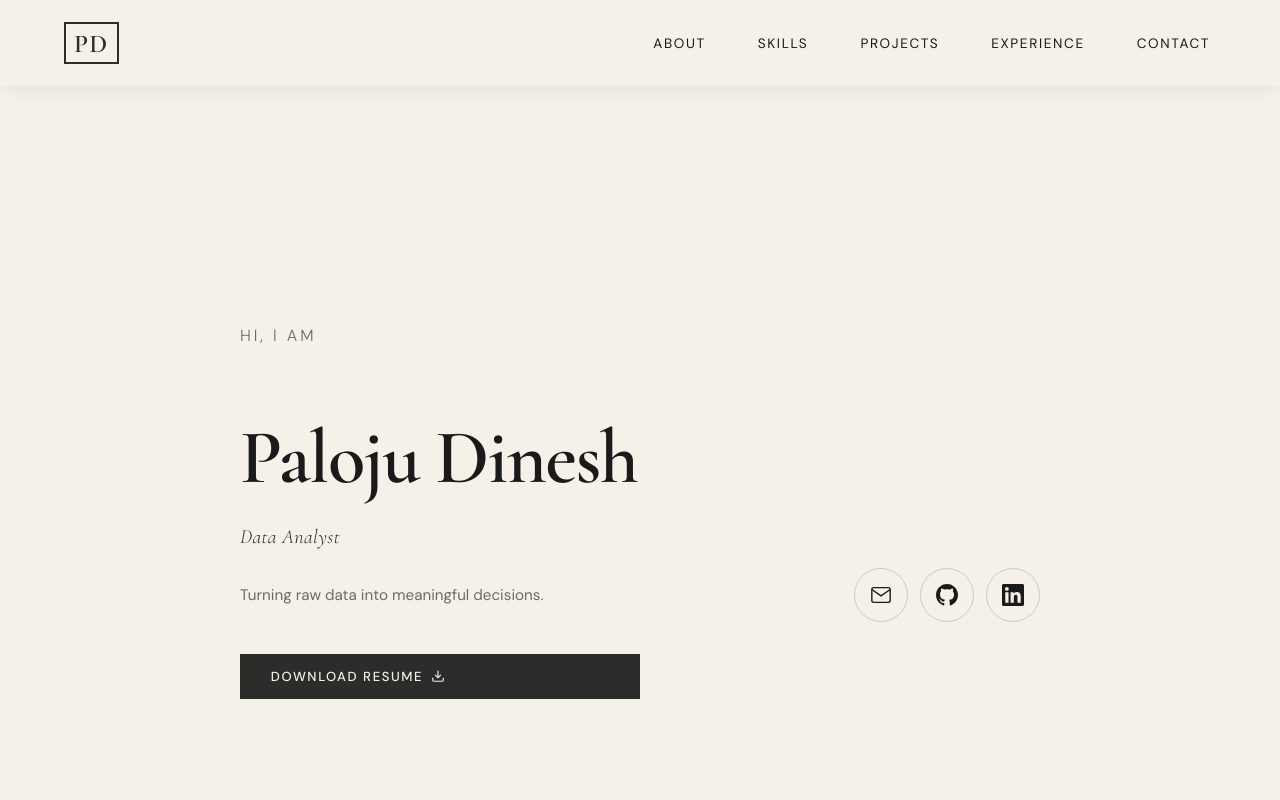
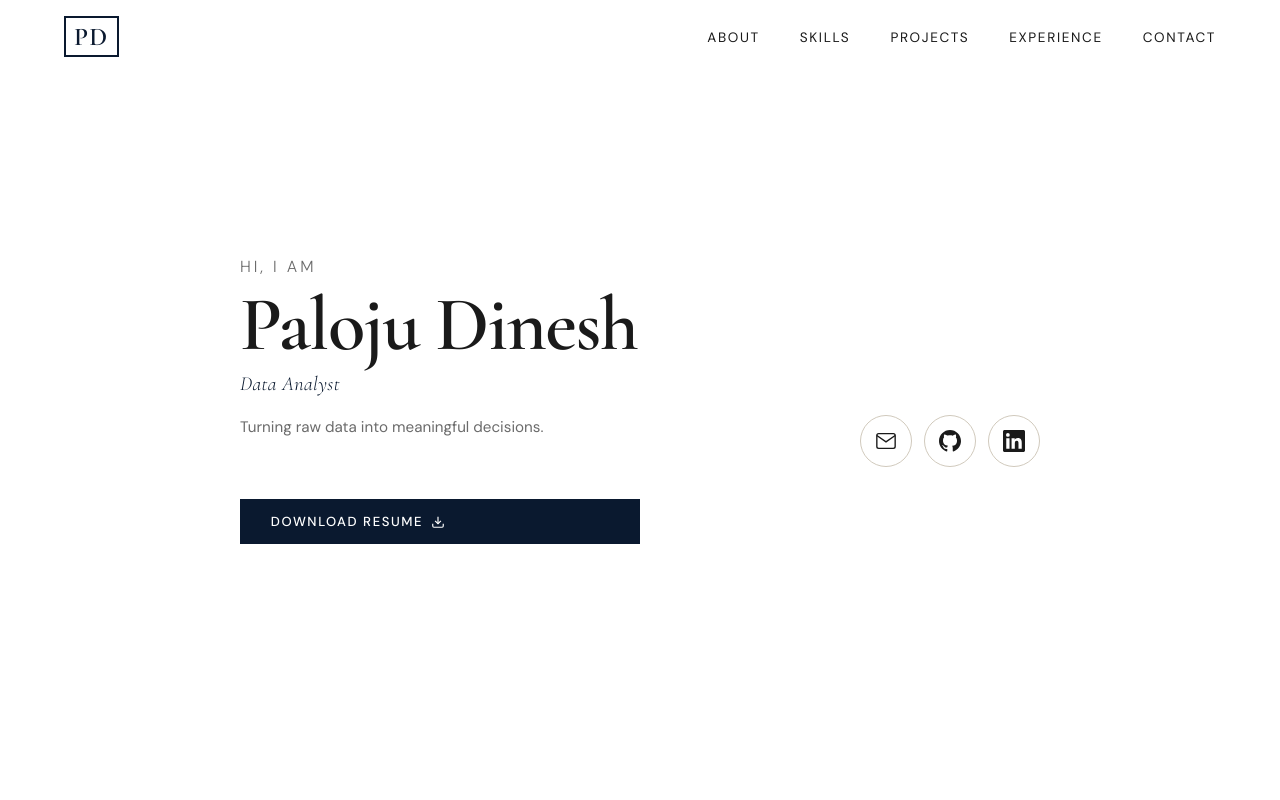
Before and after one commit to Dinesh393/dinesh-paloju-portfolio, a React (Vite) app: page / in a window 1280 px wide. Shown: the top 800 px of the page. Built offline with nearby package versions, Linux system fonts and the light colour scheme.

Commit message:
Updated bg colors

```diff
--- a/src/components/About.module.css
+++ b/src/components/About.module.css
@@ -1,3 +1,8 @@
+* {
+  margin: 0;
+  padding: 0;
+  box-sizing: border-box;
+}
 .about {
   background: var(--green);
   padding: 7rem 8%;
--- a/src/components/Navbar.module.css
+++ b/src/components/Navbar.module.css
@@ -139,3 +139,17 @@
     opacity: 0.7;
   }
 }
+
+nav,
+.navbar,
+header {
+  background: #FFFFFF;
+  border-bottom: none;
+  box-shadow: none;
+}
+
+nav.scrolled {
+  background: var(--offwhite);
+  box-shadow: none;
+  border-bottom: none;
+}
--- a/src/styles/globals.css
+++ b/src/styles/globals.css
@@ -12,12 +12,12 @@ body::-webkit-scrollbar {
 }
 
 :root {
-  --green: #2C2C2A;
-  --green-mid: #444441;
-  --green-light: #5F5E5A;
-  --accent: #B4B2A9;
-  --offwhite: #F5F0E8;
-  --offwhite-dim: #ede7d9;
+  --green: #0A192F;        /* deep navy */
+  --green-mid: #112240;    /* rich dark blue */
+  --green-light: #233554;  /* soft muted blue */
+  --accent: #64B5F6;       /* elegant light blue accent */
+  --offwhite: #FFFF;
+  --offwhite-dim: #FFFF;
   --text-dark: #1a1a1a;
   --text-muted: #6b6b6b;
   --accent: #7ab648;
```
